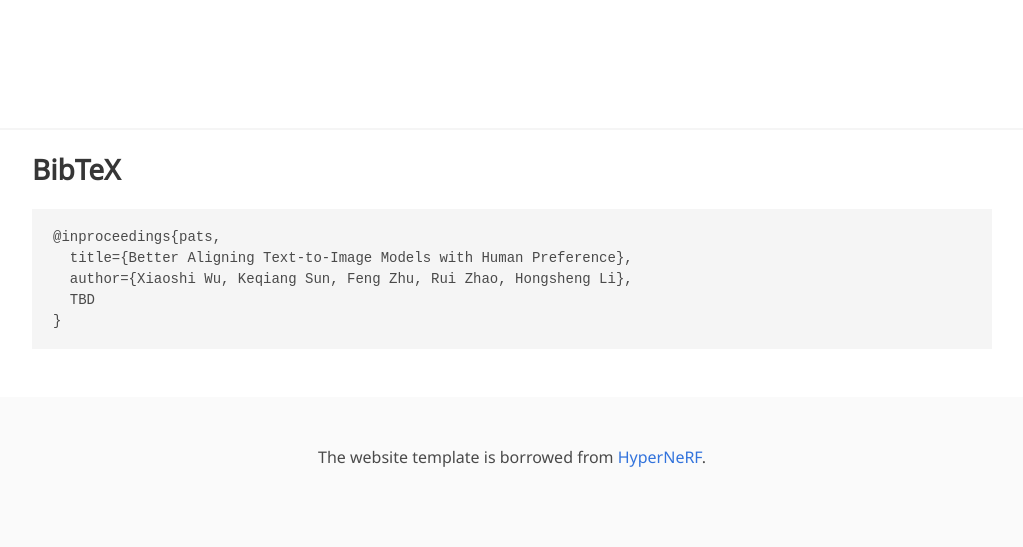
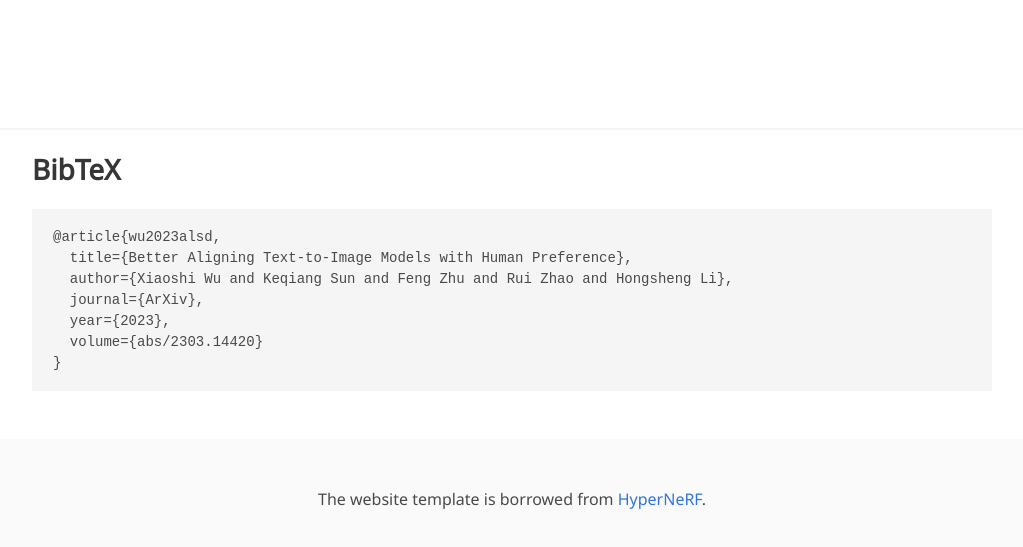
Before and after one commit to tgxs002/align_sd_web, a plain HTML site: page index.html in a window 1280 px wide. Shown: the part 3808-4355 px from the top of the page, without its empty margins (128-1151 px from the left). Drawn offline with nearby package versions, Linux system fonts and the light colour scheme; some icons are missing; a web font is replaced by a local one.

Commit message:
update citation, link to paper

```diff
--- a/index.html
+++ b/index.html
@@ -4,7 +4,7 @@
   <meta charset="utf-8">
   <meta name="description"
         content="Better Aligning Text-to-Image Models with Human Preference">
-  <meta name="keywords" content="PATS, Feature Matching, Optimal Transportation, Patch Area Transportation">
+  <meta name="keywords" content="Text-to-Image Models, Human Preference">
   <meta name="viewport" content="width=device-width, initial-scale=1">
   <title>Better Aligning Text-to-Image Models with Human Preference</title>
 
@@ -79,7 +79,7 @@
           <div class="publication-links">
             <!-- PDF Link. -->
             <span class="link-block">
-              <a href="https://arxiv.org/pdf/2303.TBD.pdf"
+              <a href="https://arxiv.org/pdf/2303.14420.pdf"
                   class="external-link button is-normal is-rounded is-dark">
                 <span class="icon">
                     <i class="fas fa-file-pdf"></i>
@@ -206,10 +206,12 @@
   <div class="container content is-max-desktop">
     <h2 class="title">BibTeX</h2>
     <pre style="padding: 1.25em 1.5em">
-<code>@inproceedings{pats,
+<code>@article{wu2023alsd,
   title={Better Aligning Text-to-Image Models with Human Preference},
-  author={Xiaoshi Wu, Keqiang Sun, Feng Zhu, Rui Zhao, Hongsheng Li},
-  TBD
+  author={Xiaoshi Wu and Keqiang Sun and Feng Zhu and Rui Zhao and Hongsheng Li},
+  journal={ArXiv},
+  year={2023},
+  volume={abs/2303.14420}
 }</code>
 </pre>
 
```
